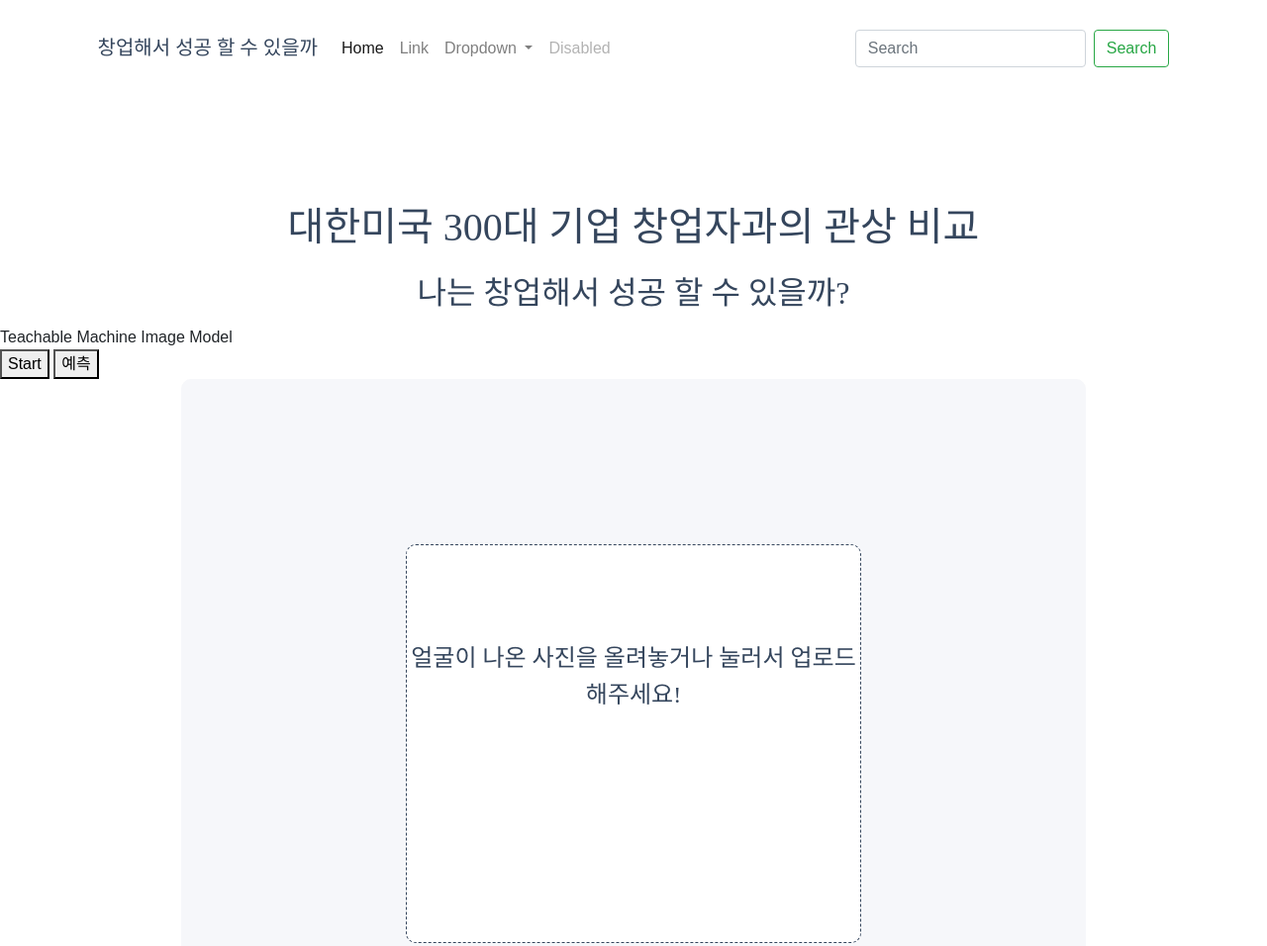
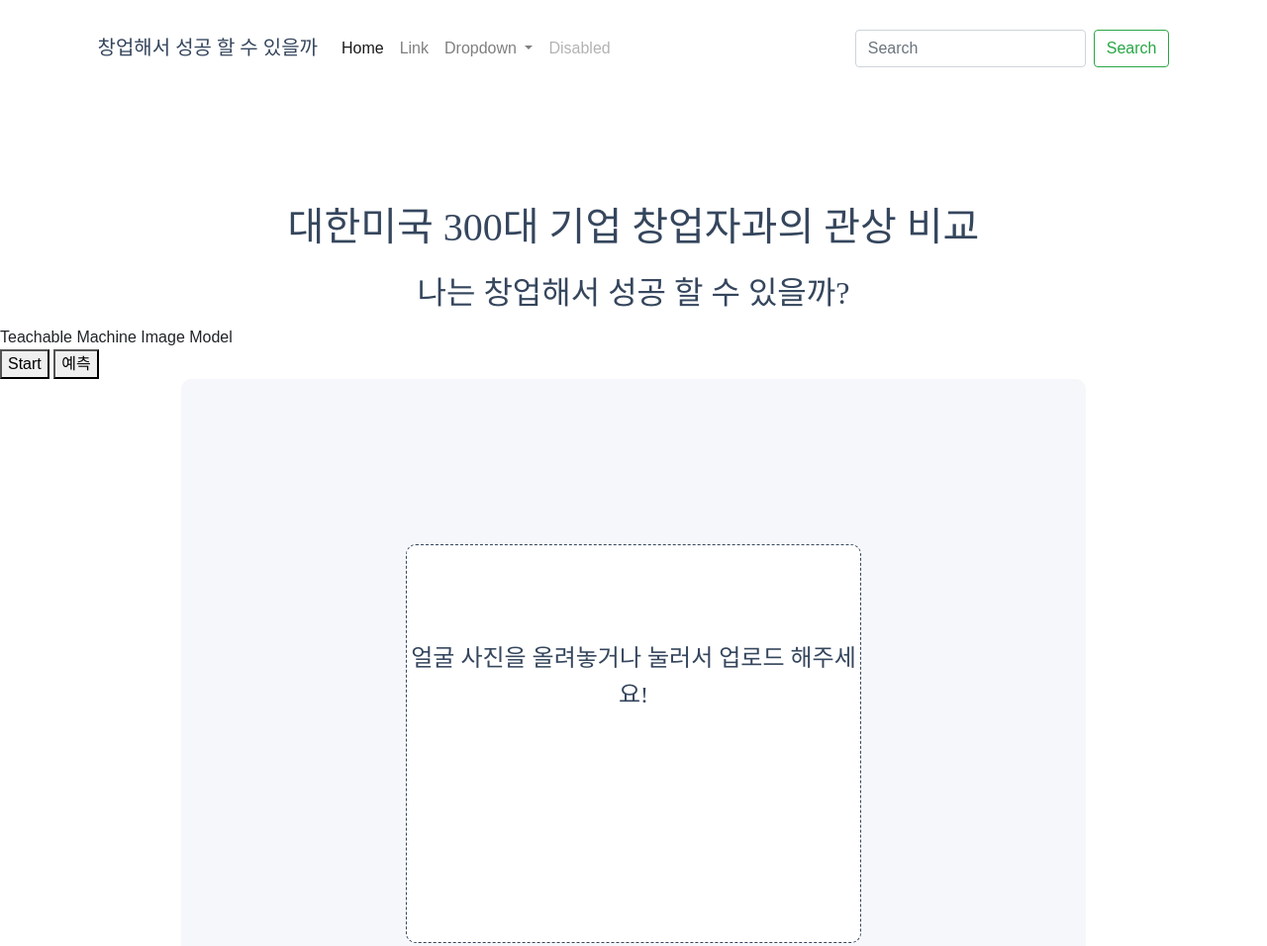
Before and after one commit to chjwon/company_president, a plain HTML site: page index.html in a window 1280 px wide. Shown: the whole page at 99% size. Drawn offline with nearby package versions, Linux system fonts and the light colour scheme.

Commit message:
change title

```diff
--- a/index.html
+++ b/index.html
@@ -10,7 +10,7 @@
 	<!-- Bootstrap CSS -->
 	<link rel="stylesheet" href="https://stackpath.bootstrapcdn.com/bootstrap/4.5.0/css/bootstrap.min.css" integrity="sha384-9aIt2nRpC12Uk9gS9baDl411NQApFmC26EwAOH8WgZl5MYYxFfc+NcPb1dKGj7Sk" crossorigin="anonymous">
 
-	<title>Hello, world!</title>
+	<title>창업해도 될까...?</title>
 	<link rel="stylesheet" href="style.css">
 </head>
 
@@ -70,7 +70,7 @@
 		<div class="image-upload-wrap">
 			<input class="file-upload-input" type='file' onchange="readURL(this);" accept="image/*" />
 			<div class="drag-text">
-				<h3 class="mt-5 pt-5  upload-text">얼굴이 나온 사진을 올려놓거나 눌러서 업로드 해주세요!</h3>
+				<h3 class="mt-5 pt-5  upload-text">얼굴 사진을 올려놓거나 눌러서 업로드 해주세요!</h3>
 			</div>
 		</div>
 		<div class="file-upload-content">
```
